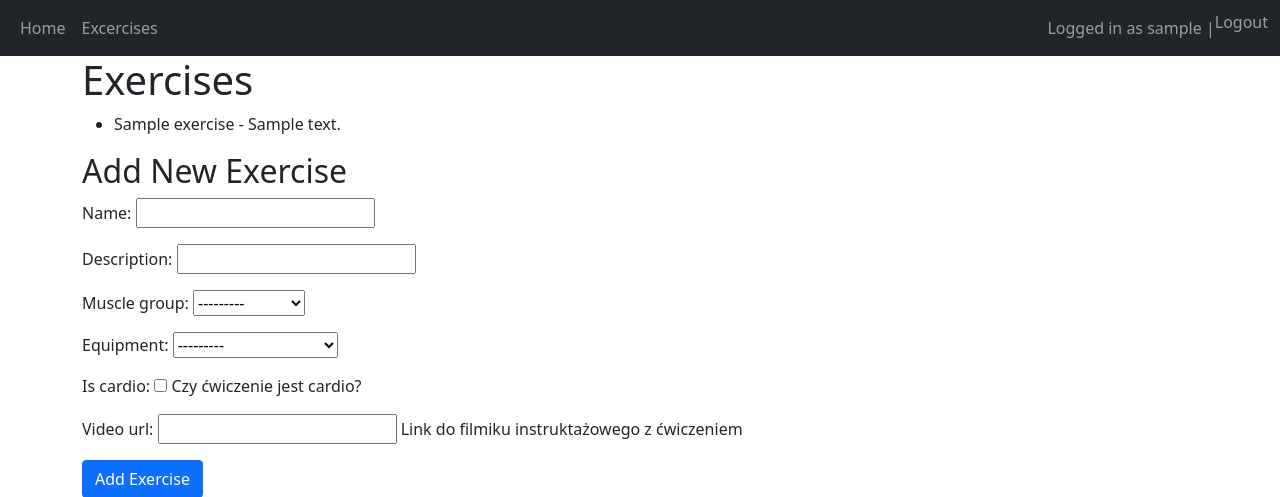
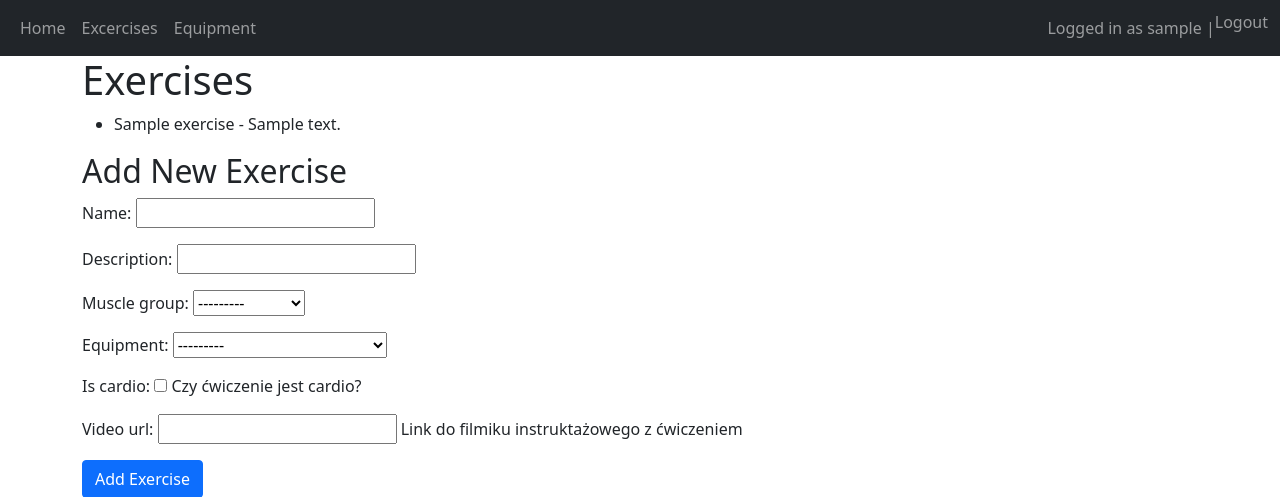
Before and after one commit to korsem/licencjat, a Django app: page /exercises/ in a window 1280 px wide. Shown: the top 497 px of the page. Run offline with Django 5.2, Linux system fonts and the light colour scheme; a user stored in the database is signed in; tables that the repository leaves empty hold one stand-in row (values such as "Sample post").

Commit message:
equipment

```diff
--- a/templates/main/base.html
+++ b/templates/main/base.html
@@ -22,6 +22,9 @@
             </li>
             <li class="nav-item">
               <a class="nav-link" href="{% url 'exercise_list' %}">Excercises</a>
+            </li>
+              <li class="nav-item">
+              <a class="nav-link" href="{% url 'equipment_list' %}">Equipment</a>
             </li>
           </ul>
         </div>
--- a/you_train_api/forms.py
+++ b/you_train_api/forms.py
@@ -2,7 +2,7 @@ from django import forms
 from django.contrib.auth.forms import UserCreationForm
 from django.contrib.auth.models import User
 
-from you_train_api.models import Exercise
+from you_train_api.models import Exercise, Equipment
 
 
 class RegisterForm(UserCreationForm):
@@ -16,3 +16,8 @@ class ExerciseForm(forms.ModelForm):
     class Meta:
         model = Exercise
         fields = ['name', 'description', 'muscle_group', 'equipment', 'is_cardio', 'video_url']
+
+class EquipmentForm(forms.ModelForm):
+    class Meta:
+        model = Equipment
+        fields = ['name', 'description', 'resistance']
--- a/you_train_api/models.py
+++ b/you_train_api/models.py
@@ -7,27 +7,18 @@ from django.utils.translation import gettext as _
 from you_train_api.choices import MUSCLE_GROUP_CHOICES, EQUIPMENT_CHOICES
 
 
-# class User(models.Model):
-#     username = models.CharField(max_length=100)
-#     email = models.EmailField(unique=True)
-#     password = models.CharField(max_length=100)
-#     created_at = models.DateTimeField(auto_now_add=True)
-#     updated_at = models.DateTimeField(auto_now=True)
-#
-#     def __str__(self):
-#         return self.name
-
 class Equipment(models.Model):
     '''
     ciężar do sprzętu, może po prostu zrobić nazwe choices i dodać do Exercise
     umożliwiłoby to wyszukiwanie treningów i ćwiczeń po sprzęcie i dodawanie sprzętów posiadanych przez użytkownika
     '''
-    name = models.CharField(max_length=100, unique=True)
+    name = models.CharField(max_length=100)
     description = models.CharField(max_length=300, blank=True)
     resistance = models.FloatField(blank=True, null=True, help_text=_("Resistance in kg"))
+    user = models.ForeignKey(User, on_delete=models.CASCADE)
 
     def __str__(self):
-        return self.name
+        return f"{self.name} {self.resistance} kg" if self.resistance else self.name
 
 class Exercise(models.Model):
     '''
--- a/you_train_api/urls.py
+++ b/you_train_api/urls.py
@@ -1,8 +1,10 @@
 from django.urls import include, path
-from .views import home, sign_up, exercise_list
+from .views import home, sign_up, exercise_list, equipment_list, equipment_exercises
 
 urlpatterns = [
     path('home', home, name='home'),
     path('sign-up', sign_up, name='sign_up'),
     path('exercises/', exercise_list, name='exercise_list'),
+    path('equipments/', equipment_list, name='equipment_list'),
+    path('equipment/<int:equipment_id>/exercises/', equipment_exercises, name='equipment_exercises'),
 ]
--- a/you_train_api/views.py
+++ b/you_train_api/views.py
@@ -1,12 +1,12 @@
-from django.shortcuts import render, redirect
+from django.shortcuts import render, redirect, get_object_or_404
 from rest_framework.decorators import api_view
 from django.contrib.auth.decorators import login_required, permission_required
 from django.contrib.auth import login, logout, authenticate
 from django.contrib.auth.models import User, Group
 from rest_framework import generics
 
-from you_train_api.forms import RegisterForm, ExerciseForm
-from you_train_api.models import Exercise
+from you_train_api.forms import RegisterForm, ExerciseForm, EquipmentForm
+from you_train_api.models import Exercise, Equipment
 from you_train_api.serializers import ExerciseSerializer
 
 
@@ -69,3 +69,25 @@ def exercise_list(request):
         form = ExerciseForm()
     exercises = Exercise.objects.filter(user=request.user)
     return render(request, 'you_train_api/exercise_list.html', {'exercises': exercises, 'form': form})
+
+
+@login_required(login_url="/login")
+def equipment_list(request):
+    if request.method == 'POST':
+        form = EquipmentForm(request.POST)
+        if form.is_valid():
+            equipment = form.save(commit=False)
+            equipment.user = request.user
+            equipment.save()
+            return redirect('equipment_list')
+    else:
+        form = EquipmentForm()
+
+    equipments = Equipment.objects.filter(user=request.user)
+    return render(request, 'you_train_api/equipment_list.html', {'equipments': equipments, 'form': form})
+
+@login_required
+def equipment_exercises(request, equipment_id):
+    equipment = get_object_or_404(Equipment, id=equipment_id)
+    exercises = Exercise.objects.filter(equipment=equipment, user=request.user)
+    return render(request, 'you_train_api/equipment_exercises.html', {'equipment': equipment, 'exercises': exercises})
```
Also changed, not shown: templates/you_train_api/equipment_exercises.html (added, +20 -0 lines), templates/you_train_api/equipment_list.html (added, +25 -0 lines), you_train_api/migrations/0003_equipment_user_alter_equipment_name.py (added).
